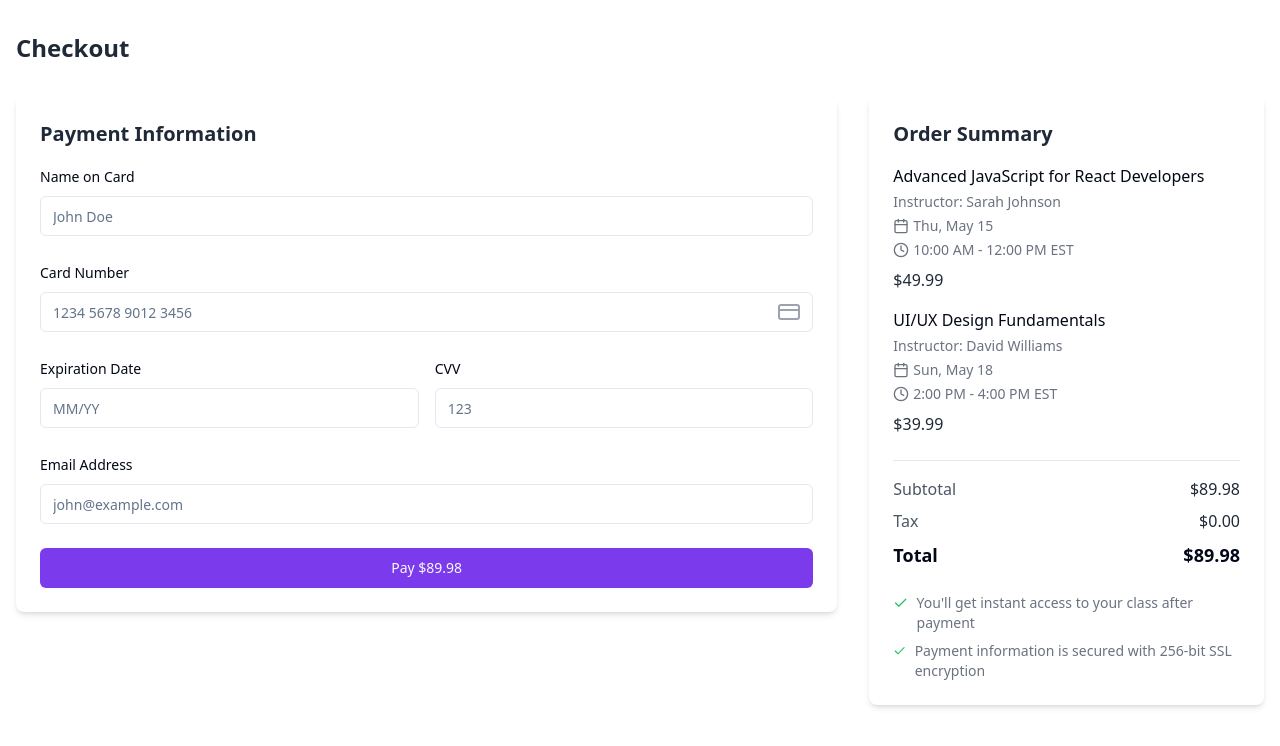
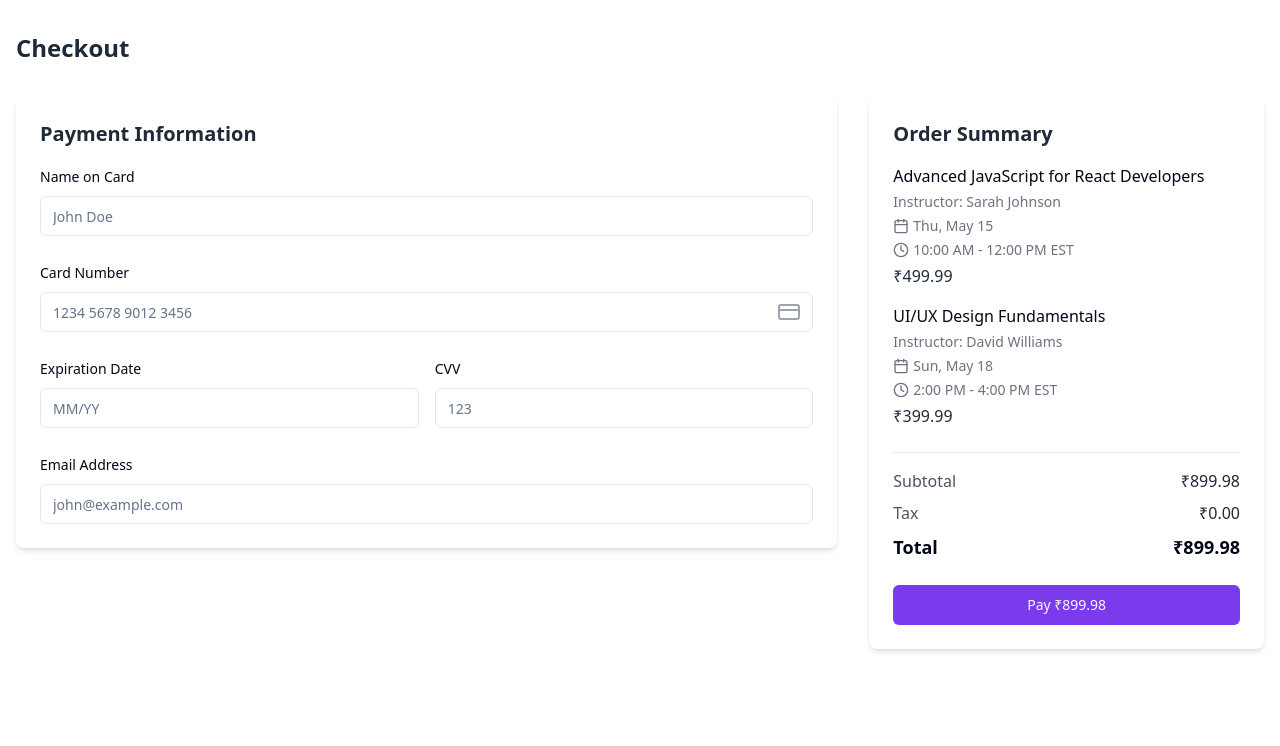
Before and after one commit to urprajesh23/learn-live-now, a React (Vite) app: page /checkout in a window 1280 px wide. Shown: the top 746 px of the page. Built offline with nearby package versions, Linux system fonts and the light colour scheme.

Commit message:
Rename app and update pricing symbol
Rename the app to "thunai" and update the pricing symbol from "$" to "₹".

```diff
--- a/index.html
+++ b/index.html
@@ -1,14 +1,15 @@
+
 <!DOCTYPE html>
 <html lang="en">
   <head>
     <meta charset="UTF-8" />
     <meta name="viewport" content="width=device-width, initial-scale=1.0" />
-    <title>learn-live-now</title>
-    <meta name="description" content="Lovable Generated Project" />
+    <title>Thunai</title>
+    <meta name="description" content="Thunai - Your Live Learning Platform" />
     <meta name="author" content="Lovable" />
 
-    <meta property="og:title" content="learn-live-now" />
-    <meta property="og:description" content="Lovable Generated Project" />
+    <meta property="og:title" content="Thunai" />
+    <meta property="og:description" content="Thunai - Your Live Learning Platform" />
     <meta property="og:type" content="website" />
     <meta property="og:image" content="https://lovable.dev/opengraph-image-p98pqg.png" />
 
@@ -19,7 +20,6 @@
 
   <body>
     <div id="root"></div>
-    <!-- IMPORTANT: DO NOT REMOVE THIS SCRIPT TAG OR THIS VERY COMMENT! -->
     <script src="https://cdn.gpteng.co/gptengineer.js" type="module"></script>
     <script type="module" src="/src/main.tsx"></script>
   </body>
--- a/src/components/Cart.jsx
+++ b/src/components/Cart.jsx
@@ -1,4 +1,3 @@
-
 import { useState } from 'react';
 import { Link, useNavigate } from 'react-router-dom';
 import { Trash2, Calendar, Clock, X } from 'lucide-react';
@@ -15,7 +14,7 @@ const Cart = () => {
       teacher: 'Sarah Johnson',
       date: '2025-05-15',
       time: '10:00 AM - 12:00 PM EST',
-      price: 49.99
+      price: 499.99, // Updated price to match ClassDetails
     },
     {
       id: '2',
@@ -24,7 +23,7 @@ const Cart = () => {
       teacher: 'David Williams',
       date: '2025-05-18',
       time: '2:00 PM - 4:00 PM EST',
-      price: 39.99
+      price: 399.99, // Updated price
     }
   ]);
 
@@ -104,7 +103,7 @@ const Cart = () => {
                   </div>
                 </div>
                 <div className="md:w-1/4 flex flex-col items-end justify-between mt-4 md:mt-0">
-                  <div className="text-lg font-bold text-gray-800">${item.price.toFixed(2)}</div>
+                  <div className="text-lg font-bold text-gray-800">₹{item.price.toFixed(2)}</div>
                   <button
                     onClick={() => handleRemoveItem(item.id)}
                     className="text-gray-500 hover:text-red-500 flex items-center mt-2"
@@ -126,7 +125,7 @@ const Cart = () => {
               {cartItems.map((item) => (
                 <div key={item.id} className="flex justify-between items-center">
                   <div className="text-gray-600 truncate pr-2">{item.title}</div>
-                  <div className="text-gray-800 font-medium">${item.price.toFixed(2)}</div>
+                  <div className="text-gray-800 font-medium">₹{item.price.toFixed(2)}</div>
                 </div>
               ))}
             </div>
@@ -134,15 +133,15 @@ const Cart = () => {
             <div className="border-t border-gray-200 pt-4 mb-6">
               <div className="flex justify-between items-center mb-2">
                 <div className="text-gray-600">Subtotal</div>
-                <div className="text-gray-800 font-medium">${calculateTotal()}</div>
+                <div className="text-gray-800 font-medium">₹{calculateTotal()}</div>
               </div>
               <div className="flex justify-between items-center mb-2">
                 <div className="text-gray-600">Tax</div>
-                <div className="text-gray-800 font-medium">$0.00</div>
+                <div className="text-gray-800 font-medium">₹0.00</div>
               </div>
               <div className="flex justify-between items-center text-lg font-bold">
                 <div>Total</div>
-                <div>${calculateTotal()}</div>
+                <div>₹{calculateTotal()}</div>
               </div>
             </div>
 
--- a/src/components/Checkout.jsx
+++ b/src/components/Checkout.jsx
@@ -1,4 +1,3 @@
-
 import { useState } from 'react';
 import { useNavigate } from 'react-router-dom';
 import { Check, CreditCard, Calendar, Clock } from 'lucide-react';
@@ -18,7 +17,7 @@ const Checkout = () => {
       teacher: 'Sarah Johnson',
       date: '2025-05-15',
       time: '10:00 AM - 12:00 PM EST',
-      price: 49.99
+      price: 499.99, // Updated price to match other components
     },
     {
       id: '2',
@@ -26,7 +25,7 @@ const Checkout = () => {
       teacher: 'David Williams',
       date: '2025-05-18',
       time: '2:00 PM - 4:00 PM EST',
-      price: 39.99
+      price: 399.99, // Updated price
     }
   ];
 
@@ -119,13 +118,7 @@ const Checkout = () => {
                   />
                 </div>
 
-                <Button
-                  type="submit"
-                  className="w-full bg-brand-600 hover:bg-brand-700"
-                  disabled={isSubmitting}
-                >
-                  {isSubmitting ? 'Processing...' : `Pay $${calculateTotal()}`}
-                </Button>
+
               </div>
             </form>
           </div>
@@ -148,7 +141,7 @@ const Checkout = () => {
                     <Clock className="h-4 w-4 mr-1" />
                     <span>{item.time}</span>
                   </div>
-                  <div className="text-gray-800 font-medium mt-1">${item.price.toFixed(2)}</div>
+                  <div className="text-gray-800 font-medium">₹{item.price.toFixed(2)}</div>
                 </div>
               ))}
             </div>
@@ -156,28 +149,27 @@ const Checkout = () => {
             <div className="border-t border-gray-200 pt-4 mb-6">
               <div className="flex justify-between items-center mb-2">
                 <div className="text-gray-600">Subtotal</div>
-                <div className="text-gray-800 font-medium">${calculateTotal()}</div>
+                <div className="text-gray-800 font-medium">₹{calculateTotal()}</div>
               </div>
               <div className="flex justify-between items-center mb-2">
                 <div className="text-gray-600">Tax</div>
-                <div className="text-gray-800 font-medium">$0.00</div>
+                <div className="text-gray-800 font-medium">₹0.00</div>
               </div>
               <div className="flex justify-between items-center text-lg font-bold">
                 <div>Total</div>
-                <div>${calculateTotal()}</div>
+                <div>₹{calculateTotal()}</div>
               </div>
             </div>
 
-            <div className="text-sm text-gray-500">
-              <div className="flex items-start mb-2">
-                <Check className="h-4 w-4 text-green-500 mr-2 mt-0.5" />
-                <span>You'll get instant access to your class after payment</span>
-              </div>
-              <div className="flex items-start">
-                <Check className="h-4 w-4 text-green-500 mr-2 mt-0.5" />
-                <span>Payment information is secured with 256-bit SSL encryption</span>
-              </div>
-            </div>
+            <Button
+              type="submit"
+              className="w-full bg-brand-600 hover:bg-brand-700"
+              disabled={isSubmitting}
+            >
+              {isSubmitting ? 'Processing...' : `Pay ₹${calculateTotal()}`}
+            </Button>
+
+
           </div>
         </div>
       </div>
--- a/src/components/ClassCard.jsx
+++ b/src/components/ClassCard.jsx
@@ -1,4 +1,3 @@
-
 import { useState } from 'react';
 import { Link } from 'react-router-dom';
 import { Calendar, Clock, DollarSign, User } from 'lucide-react';
@@ -37,27 +36,20 @@ const ClassCard = ({ classItem }) => {
             className="w-full h-full object-cover"
           />
           <div className="absolute top-0 right-0 bg-brand-600 text-white text-sm font-semibold py-1 px-3 rounded-bl-lg">
-            ${classItem.price}
-          </div>
+          ₹{classItem.price}
         </div>
+        </div>
+
         <div className="p-4">
           <h3 className="text-lg font-semibold text-gray-800 mb-2">{classItem.title}</h3>
           <div className="flex items-center text-sm text-gray-500 mb-1">
             <User className="h-4 w-4 mr-1 text-gray-400" />
             <span>{classItem.teacher}</span>
           </div>
-          <div className="flex items-center text-sm text-gray-500 mb-1">
-            <Calendar className="h-4 w-4 mr-1 text-gray-400" />
-            <span>{formatDate(classItem.date)}</span>
-          </div>
-          <div className="flex items-center text-sm text-gray-500 mb-3">
-            <Clock className="h-4 w-4 mr-1 text-gray-400" />
-            <span>{formatTime(classItem.time)}</span>
-          </div>
+
           <div className="flex items-center justify-between">
             <div className="flex items-center text-brand-600 font-semibold">
-              <DollarSign className="h-4 w-4 mr-1" />
-              <span>${classItem.price}</span>
+              <span>₹{classItem.price}</span>
             </div>
             <Button
               onClick={handleAddToCart}
--- a/src/components/ClassDetails.jsx
+++ b/src/components/ClassDetails.jsx
@@ -1,4 +1,3 @@
-
 import { useState } from 'react';
 import { useParams, Link } from 'react-router-dom';
 import { Calendar, Clock, DollarSign, User, Video, Users, Award, ChevronRight } from 'lucide-react';
@@ -24,7 +23,7 @@ const ClassDetails = () => {
     date: "2025-05-15",
     time: "10:00 AM - 12:00 PM EST",
     duration: "2 hours",
-    price: 49.99,
+    price: 499.99, // Changed price to a more typical Indian pricing
     studentsEnrolled: 24,
     maxStudents: 30,
     prerequisites: "Basic JavaScript knowledge, familiarity with React",
@@ -171,7 +170,7 @@ const ClassDetails = () => {
         <div className="lg:col-span-1">
           <div className="bg-white rounded-lg shadow-md p-6 sticky top-24">
             <div className="mb-6">
-              <div className="text-3xl font-bold text-gray-900 mb-4">${classData.price}</div>
+              <div className="text-3xl font-bold text-gray-900 mb-4">₹{classData.price}</div>
 
               <div className="space-y-3">
                 <div className="flex items-center">
```
